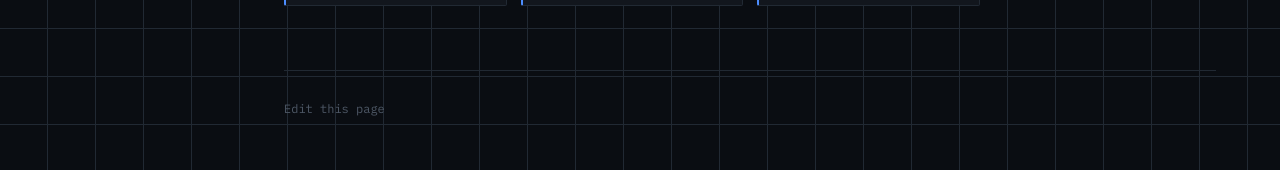
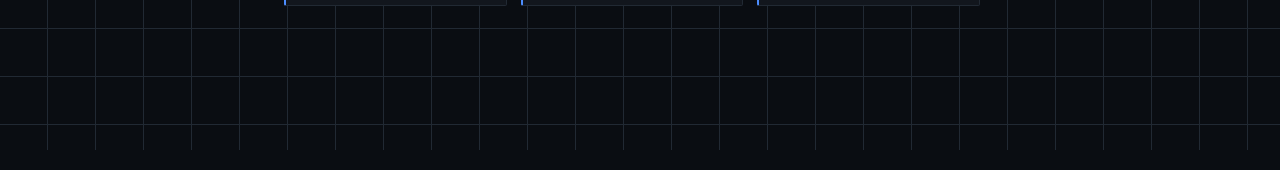
Before and after one commit to Ngigi33/site, a React (Vite) app: page / in a window 1280 px wide. Shown: the part 2083-2253 px from the top of the page. Built offline with nearby package versions, Linux system fonts and the light colour scheme.

Commit message:
Adding resume download button

```diff
--- a/src/data/starter-cv.json
+++ b/src/data/starter-cv.json
@@ -6,6 +6,8 @@
     "bio": "A few sentences about your background, what you're working on now, and what you're looking for. Edit this from the admin panel.",
     "location": "City, Country",
     "email": "you@example.com",
+    "status": "Open to opportunities",
+    "resumeFile": "",
     "photo": "",
     "videoUrl": "",
     "links": [
--- a/src/lib/defaultData.js
+++ b/src/lib/defaultData.js
@@ -10,6 +10,7 @@ export const defaultData = {
     email: 'you@example.com',
     status: 'Open to opportunities',
     photo: '',
+    resumeFile: '',
     videoUrl: '',
     links: [
       { id: 'l1', label: 'GitHub', url: 'https://github.com/yourname' },
@@ -61,7 +62,9 @@ export const defaultData = {
       title: 'Award Name',
       issuer: 'Issuing Organization',
       date: '2024',
-      description: 'Optional — what it was for.'
+      description: 'Optional — what it was for.',
+      credentialUrl: '',
+      file: ''
     }
   ],
   certifications: [
--- a/src/pages/PublicSite.jsx
+++ b/src/pages/PublicSite.jsx
@@ -113,6 +113,15 @@ export default function PublicSite() {
             <a className="cta-btn cta-btn-outline" href="#contact">
               Get in touch
             </a>
+            {profile.resumeFile && (
+              <a
+                className="cta-btn cta-btn-outline"
+                href={profile.resumeFile.startsWith('http') ? profile.resumeFile : `${import.meta.env.BASE_URL}${profile.resumeFile}`}
+                download
+              >
+                Download CV
+              </a>
+            )}
           </div>
           {profile.videoUrl && <VideoEmbed url={profile.videoUrl} />}
         </section>
@@ -324,9 +333,6 @@ export default function PublicSite() {
           </div>
         </section>
 
-        <footer className="doc-footer">
-          <a href="./admin.html">Edit this page</a>
-        </footer>
       </div>
       </main>
     </div>
--- a/src/pages/publicSite.css
+++ b/src/pages/publicSite.css
@@ -533,22 +533,6 @@
   font-size: 14px;
 }
 
-.doc-footer {
-  padding-top: 24px;
-  border-top: 1px solid var(--line);
-}
-
-.doc-footer a {
-  font-family: var(--mono);
-  font-size: 12px;
-  color: var(--ink-faint);
-  text-decoration: none;
-}
-
-.doc-footer a:hover {
-  color: var(--blue);
-}
-
 @media (min-width: 1180px) {
   .project-grid {
     grid-template-columns: repeat(3, 1fr);
```
Also changed, not shown: src/pages/Admin.jsx (+9 -0 lines), 8 other files (tests, documents, lock files or other folders).
